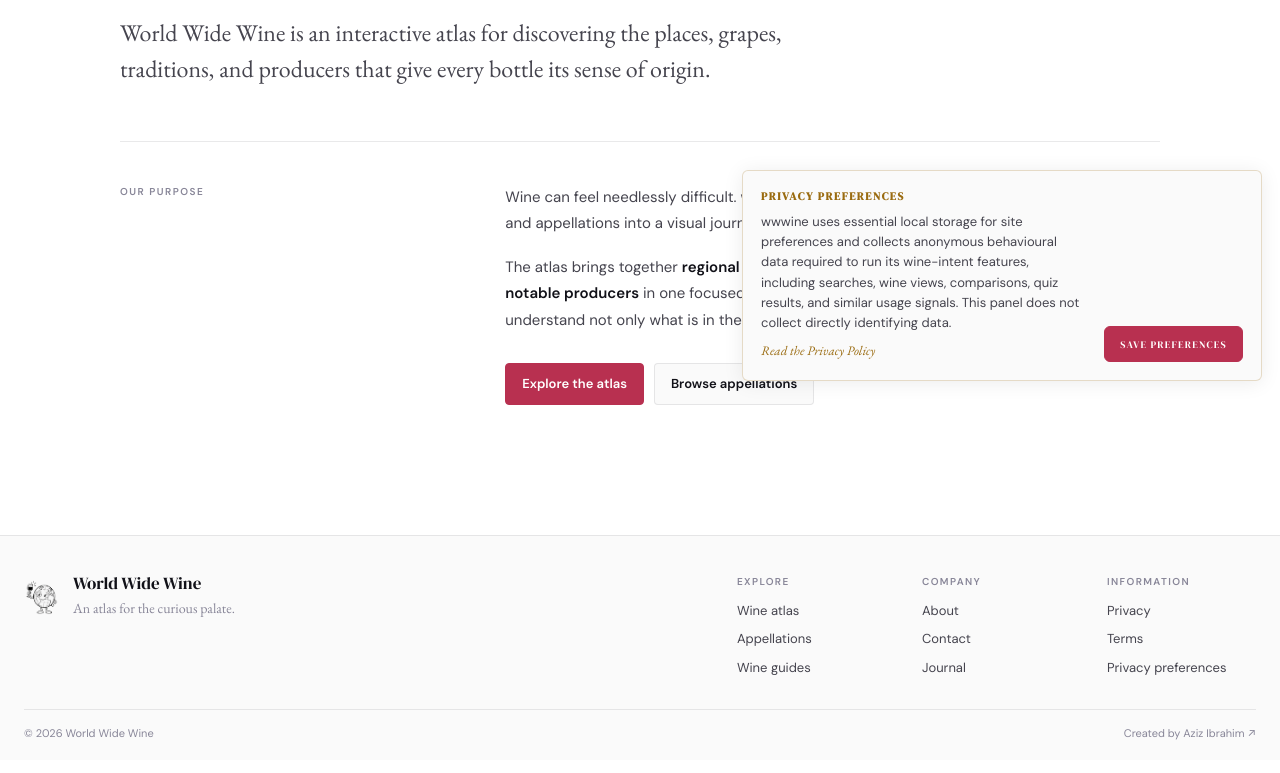
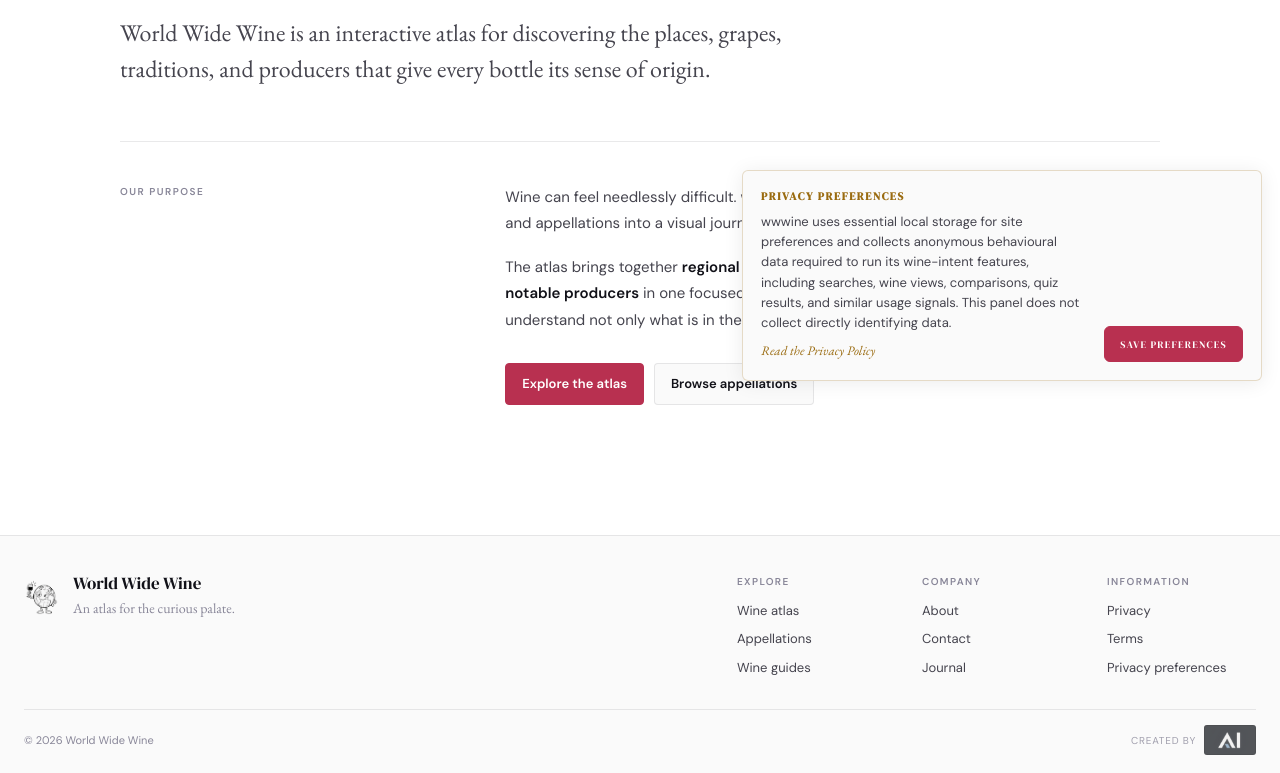
Before and after one commit to Aziz-Ibrahim/wwwine, a Next.js app: page /about in a window 1280 px wide. Shown: the part 401-1174 px from the top of the page. Built offline with nearby package versions, Linux system fonts and the light colour scheme.

Commit message:
wwwine v6 feat: enhance footer credit section with logo and improved accessibility

```diff
--- a/src/components/Footer.module.css
+++ b/src/components/Footer.module.css
@@ -13,8 +13,12 @@
 .footerLink, .legalButton { padding:0; border:0; background:transparent; color:var(--text-secondary); font-family:var(--font-sans); font-size:13px; line-height:1.5; text-decoration:none; white-space:nowrap; cursor:pointer; transition:color .15s ease; }
 .footerLink:hover, .legalButton:hover { color:var(--accent-bright); }
 .bottom { width:min(1400px, calc(100% - 48px)); margin:0 auto; padding:15px 0 18px; border-top:1px solid var(--border); display:flex; align-items:center; justify-content:space-between; gap:20px; color:var(--text-muted); font-family:var(--font-sans); font-size:11px; }
-.credit { color:var(--text-muted); text-decoration:none; transition:color .15s ease; }
-.credit:hover { color:var(--text-primary); }
+.credit { display:flex; align-items:center; gap:8px; color:var(--text-muted); text-decoration:none; opacity:.78; transition:opacity .15s ease; }
+.credit:hover { opacity:1; }
+.creditLabel { font-family:var(--font-sans); font-size:10px; letter-spacing:.8px; text-transform:uppercase; white-space:nowrap; }
+.creditLogoWrap { width:52px; height:30px; display:flex; align-items:center; justify-content:center; overflow:hidden; border-radius:3px; }
+.creditLogo { width:52px; height:52px; object-fit:contain; }
+[data-theme="light"] .creditLogoWrap { background:#25282d; box-shadow:inset 0 0 0 1px rgba(0,0,0,.18); }
 .compactLinks { display:none; align-items:center; gap:14px; }
 @media (max-width:760px) { .inner { grid-template-columns:1fr; gap:30px; } .linkGrid { gap:24px; } }
 @media (max-width:520px) { .inner,.bottom { width:calc(100% - 28px); } .inner { padding:30px 0 26px; } .linkGrid { grid-template-columns:repeat(2, 1fr); row-gap:28px; } .bottom { align-items:flex-start; flex-direction:column; gap:6px; } }
--- a/src/components/Footer.tsx
+++ b/src/components/Footer.tsx
@@ -50,7 +50,18 @@ export default function Footer({ compactOnMobile = false }: FooterProps) {
           <Link href="/contact" className={styles.footerLink}>Contact</Link>
           <CookieSettingsButton />
         </nav>
-        <a href="https://aziz-ibrahim.github.io/my-portfolio/" target="_blank" rel="noopener noreferrer" className={styles.credit}>Created by Aziz Ibrahim <span aria-hidden="true">↗</span></a>
+        <a
+          href="https://aziz-ibrahim.github.io/my-portfolio/"
+          target="_blank"
+          rel="noopener noreferrer"
+          className={styles.credit}
+          aria-label="Visit the creator's portfolio"
+        >
+          <span className={styles.creditLabel}>Created by</span>
+          <span className={styles.creditLogoWrap}>
+            <Image src="/ai-logo.png" alt="" width={52} height={52} className={styles.creditLogo} />
+          </span>
+        </a>
       </div>
     </footer>
   )
```
Also changed, not shown: public/ai-logo.png (added).
